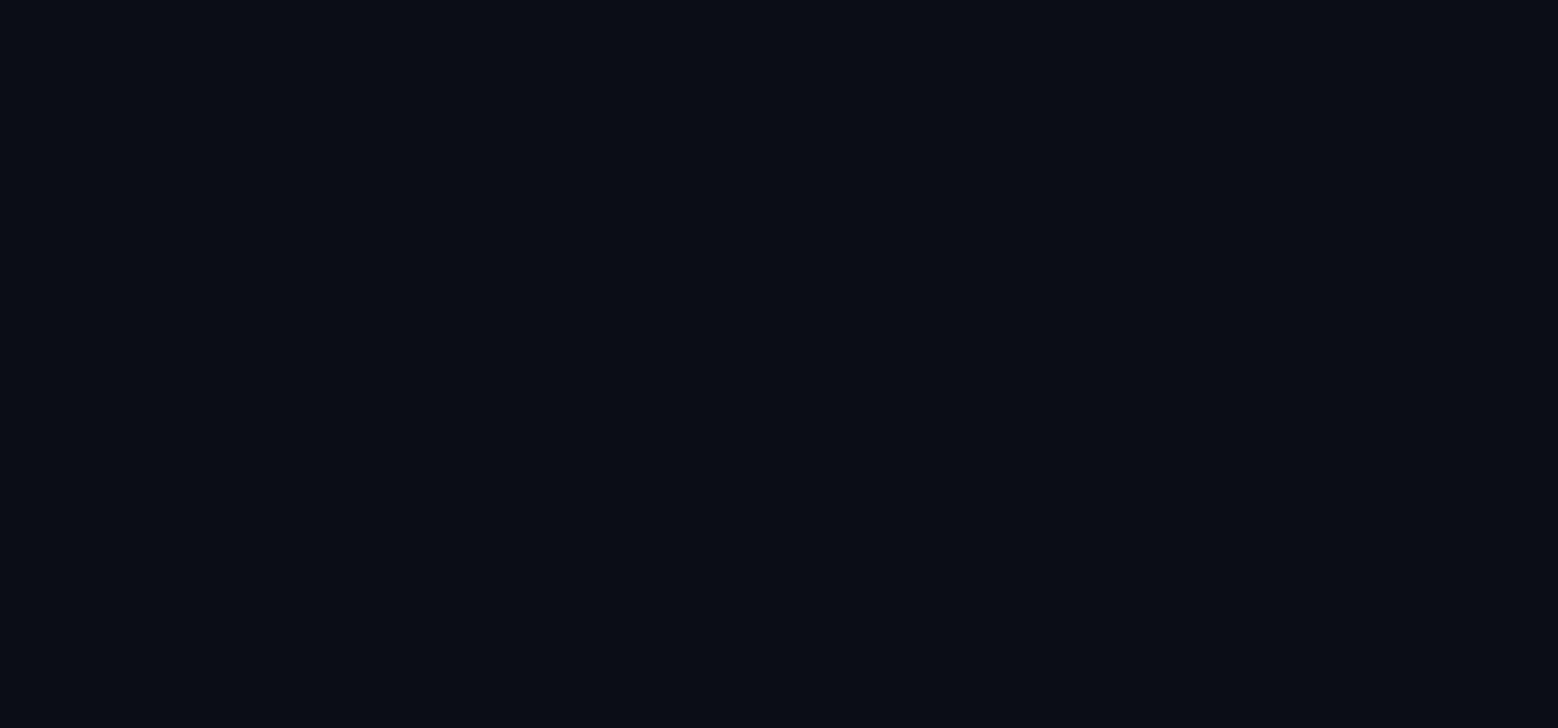
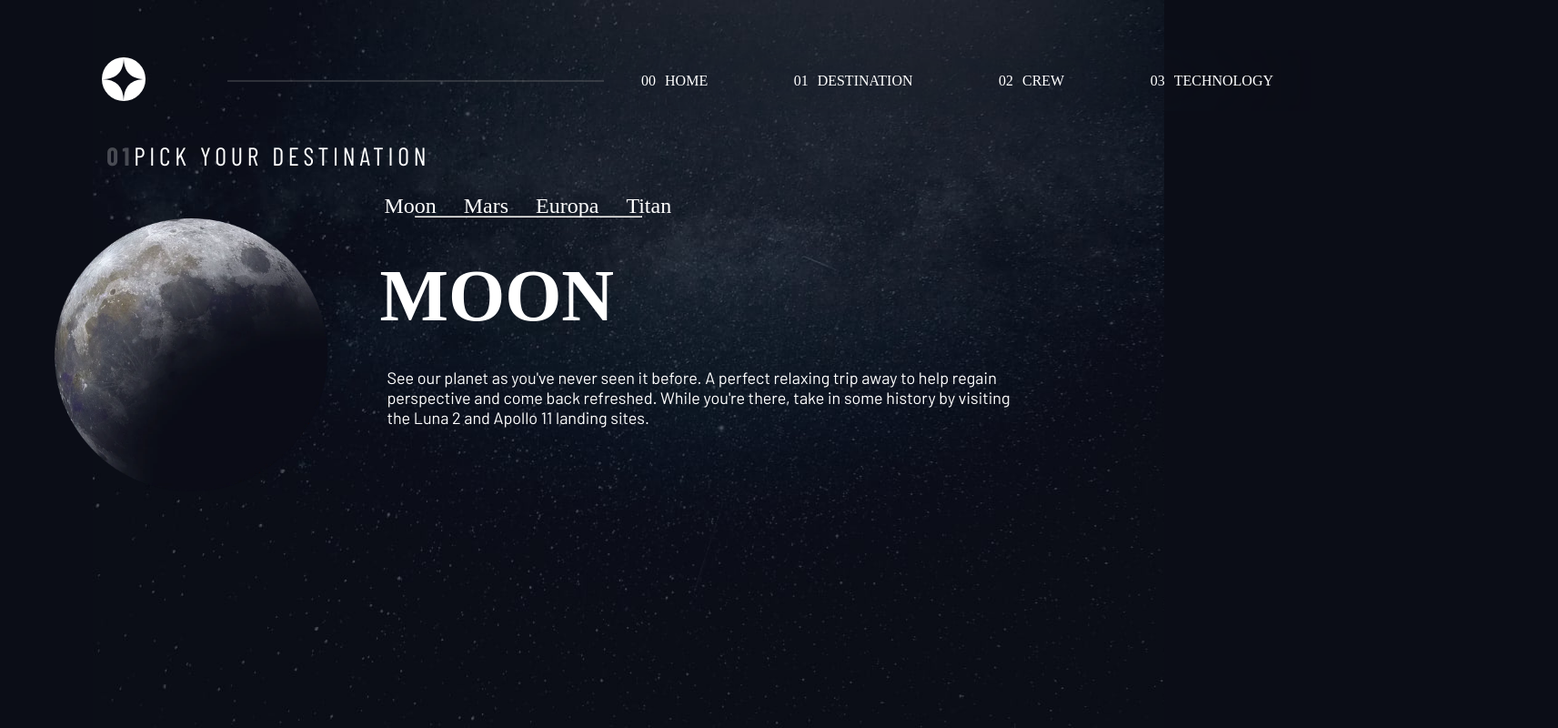
Before and after one commit to LuisaUrrego/sapace, a React app: page /destination in a window 1280 px wide. Before the commit this address had no page. Shown: the whole page at 91% size, 1713 px wide, since content can reach past the window. Built offline with nearby package versions, Linux system fonts and the light colour scheme; a web font is replaced by a local one.

Commit message:
crew y destination arreglados

```diff
--- a/src/Components/crewSafe/CrewSafe.scss
+++ b/src/Components/crewSafe/CrewSafe.scss
@@ -7,6 +7,10 @@
     background-image: url("../../assets/crew/background-crew-desktop.jpg");
     background-size: cover;
     background-position: center;
+}
+.crew__container img{
+    height: 60%;
+    margin-top: 30%;
 }
 
 .crew__container {
@@ -19,7 +23,7 @@
     h1 {
         margin-left: 60px;
         font-size: 30px;
-        margin-top: -30px;
+        margin-top: 15%;
     }
 
     span {
@@ -29,7 +33,7 @@
     h3 {
         margin-left: 60px;
         font-size: 40px;
-        margin-top: 20px;
+        margin-top: -5%;
         color: rgb(134, 134, 134);
     }
 
@@ -62,14 +66,15 @@ button {
     border: none;
     background: transparent;
     color: white;
-    // font-size: 90px;
+    font-size: 24px;
     cursor: pointer;
+    z-index: 20;
 }
 
 .lista__botones {
     display: flex;
     margin-left: 80px;
-    margin-top: 10%;
+    margin-top: 5%;
 }
 
 .button__slider {
--- a/src/Components/destination/Destination.js
+++ b/src/Components/destination/Destination.js
@@ -21,14 +21,14 @@ const Destination = () => {
         className="background"
         bgPosition="relative"
         minHeight="100vh"
-        mt="-15%"
+        mt="-20%"
         zIndex="-2"
       >
         <main className="main__destination">
           <Tabs mt="20%" defaultIndex={0} align="center">
             <section className="main__information">
               <div className="main__tabs">
-                <TabList  sx={{ "& > [data-active]": { "&:hover": { color: "inherit" } }, borderBottom: "none", gap: "30px", fontSize: "24px" }}>
+                <TabList className="btn-tabs" sx={{ "& > [data-active]": { "&:hover": { color: "inherit" } }, borderBottom: "none", gap: "30px", fontSize: "24px" }}>
                   <Tab>Moon</Tab>
                   <Tab>Mars</Tab>
                   <Tab>Europa</Tab>
--- a/src/Components/destination/StyleDestination.scss
+++ b/src/Components/destination/StyleDestination.scss
@@ -5,12 +5,19 @@
 //   padding: 4px 35px 15px 246px;
 // }
 
+.btn-tabs{
+position: relative;
+margin-top: 20%;
+z-index: 20;
+}
+
 .main {
   padding: 4px 35px 15px 246px;
 
   .main__information{
     gap: 15px;
     font-size: 1rem;
+    // margin-top: 20%;
   }
   &__tabs {
     color: $color-primary;
@@ -40,20 +47,21 @@
     left: 10%;
     right: 1.57%;
     line-height: 34px;
-    margin-top: -439px;
+    margin-top: -430px;
     margin-left: -103px;
+    position: relative;
   }
   &__figure img {
     width: 300px;
     height: auto;
-    margin-top: 3px;
-    margin-left: -72px;
+    margin-top: 0%;
+    margin-left: -42px;
   }
   &__name__planet h2 {
     display: flex;
     color: $color-primary;
     margin-left: 315px;
-    margin-top: 54px;
+    margin-top: 40px;
     font-size: 5rem;
     position: absolute;
   }
@@ -94,10 +102,9 @@
   }
   &__separador {
     position: absolute;
-left: 30%;
-top: 98.93%;
-width: 250px;
-
-background: #383B4B;
-  }
+    left: 30%;
+    top: 98.93%;
+    width: 250px;
+    background: #383B4B;
+      }
 }
--- a/src/Routes/AppRouter.js
+++ b/src/Routes/AppRouter.js
@@ -14,7 +14,7 @@ const AppRouter = () => {
     <div>
       <BrowserRouter>
         <Routes>
-          <Route path={"/space-tourims"} element={<Layout />}>
+          <Route path={"/"} element={<Layout />}>
             <Route index element={<Home />} />
 
                 <Route path="crew" element={<CrewSafe />} />
```
